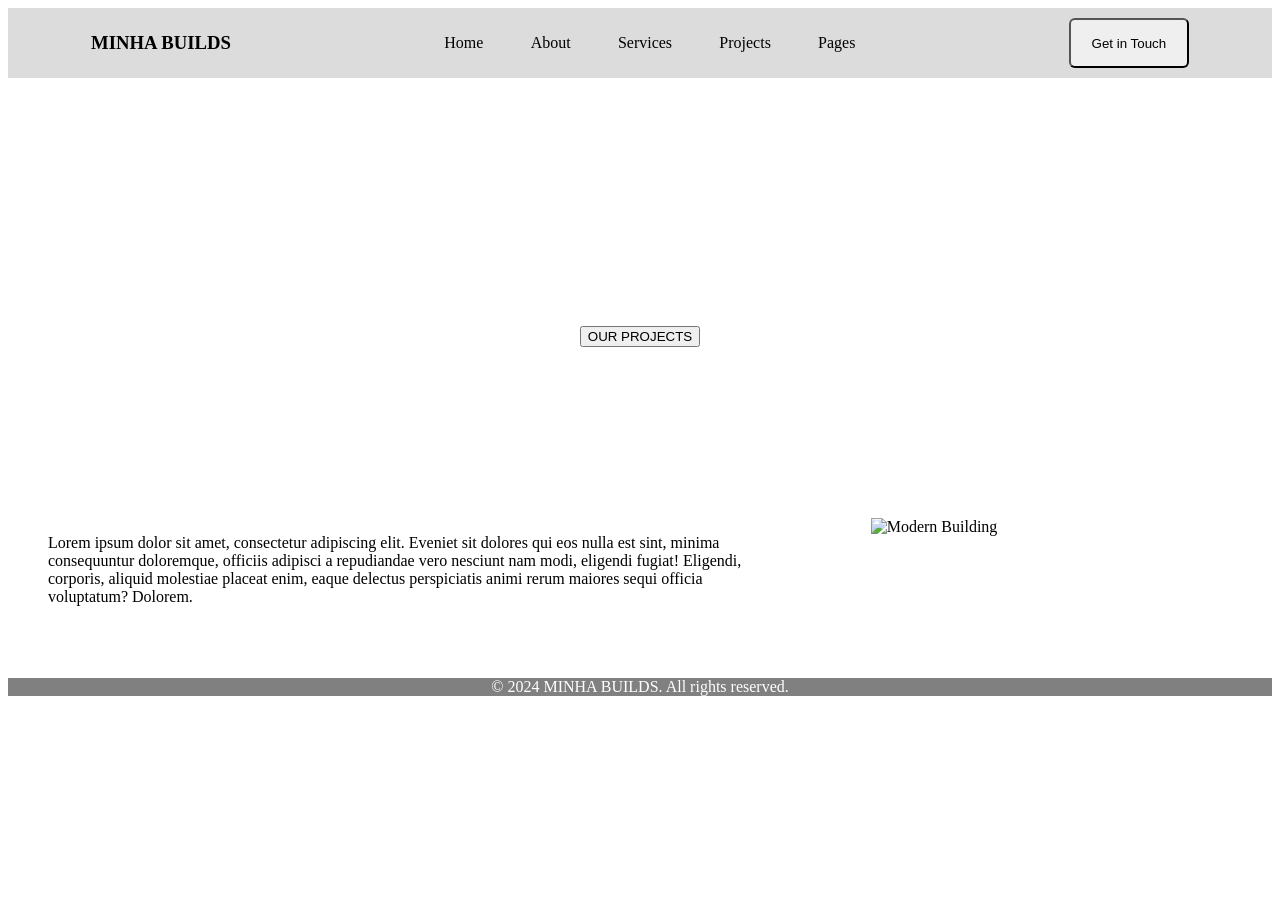
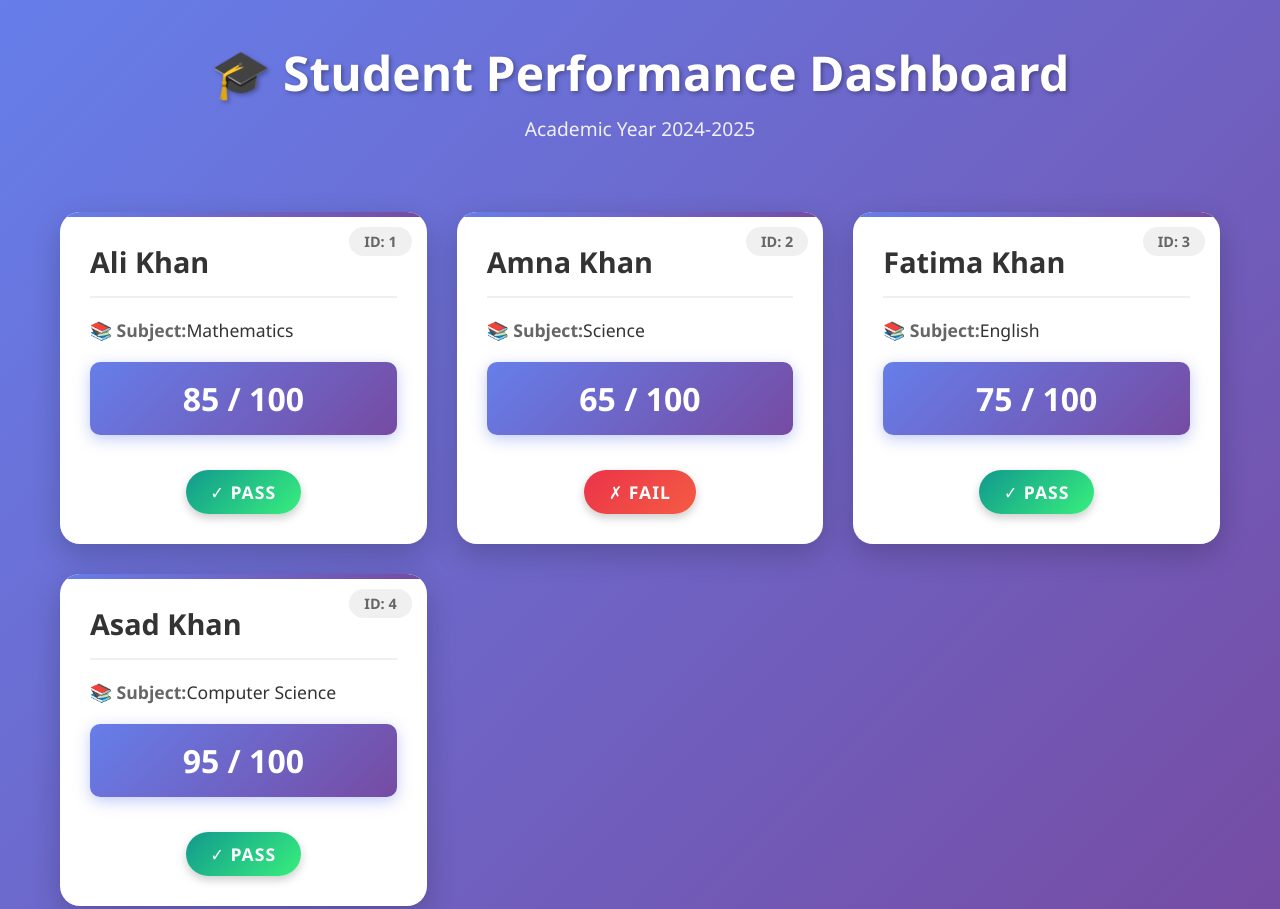
Before and after one commit to Minahil2117/web-task, a plain HTML site: page index.html in a window 1280 px wide. Shown: the top 909 px of the page. Before the commit the page ends 800 px from the top, so only its background shows below. Drawn offline with Linux system fonts and the light colour scheme.

Commit message:
Add files via upload

```diff
--- a/index.html
+++ b/index.html
@@ -3,54 +3,191 @@
 <head>
     <meta charset="UTF-8">
     <meta name="viewport" content="width=device-width, initial-scale=1.0">
-    <title>MINHA BUILDS</title>
-    <link rel="stylesheet" href="simple web pg dsgn.css">
+    <title>Student Performance Dashboard</title>
+    <style>
+        * {
+            margin: 0;
+            padding: 0;
+            box-sizing: border-box;
+        }
+
+        body {
+            font-family: 'Segoe UI', Tahoma, Geneva, Verdana, sans-serif;
+            background: linear-gradient(135deg, #667eea 0%, #764ba2 100%);
+            min-height: 100vh;
+            padding: 40px 20px;
+        }
+
+        .header {
+            text-align: center;
+            color: white;
+            margin-bottom: 50px;
+            animation: fadeInDown 0.8s ease-out;
+        }
+
+        .header h1 {
+            font-size: 3rem;
+            margin-bottom: 10px;
+            text-shadow: 2px 2px 4px rgba(0, 0, 0, 0.3);
+        }
+
+        .header p {
+            font-size: 1.2rem;
+            opacity: 0.9;
+        }
+
+        #student-container {
+            max-width: 1200px;
+            margin: 0 auto;
+            display: grid;
+            grid-template-columns: repeat(auto-fit, minmax(280px, 1fr));
+            gap: 30px;
+            padding: 20px;
+        }
+
+        .student-card {
+            background: white;
+            border-radius: 20px;
+            padding: 30px;
+            box-shadow: 0 10px 30px rgba(0, 0, 0, 0.2);
+            transition: transform 0.3s ease, box-shadow 0.3s ease;
+            animation: fadeInUp 0.6s ease-out;
+            position: relative;
+            overflow: hidden;
+        }
+
+        .student-card::before {
+            content: '';
+            position: absolute;
+            top: 0;
+            left: 0;
+            width: 100%;
+            height: 5px;
+            background: linear-gradient(90deg, #667eea, #764ba2);
+        }
+
+        .student-card:hover {
+            transform: translateY(-10px);
+            box-shadow: 0 15px 40px rgba(0, 0, 0, 0.3);
+        }
+
+        .student-card h2 {
+            color: #333;
+            font-size: 1.8rem;
+            margin-bottom: 20px;
+            padding-bottom: 15px;
+            border-bottom: 2px solid #f0f0f0;
+        }
+
+        .info-row {
+            display: flex;
+            align-items: center;
+            margin: 15px 0;
+            font-size: 1.1rem;
+        }
+
+        .info-label {
+            font-weight: 600;
+            color: #666;
+            min-width: 80px;
+        }
+
+        .info-value {
+            color: #333;
+            flex: 1;
+        }
+
+        .marks-display {
+            background: linear-gradient(135deg, #667eea, #764ba2);
+            color: white;
+            padding: 15px;
+            border-radius: 10px;
+            text-align: center;
+            font-size: 2rem;
+            font-weight: bold;
+            margin: 20px 0;
+            box-shadow: 0 4px 15px rgba(102, 126, 234, 0.4);
+        }
+
+        .status-badge {
+            display: inline-block;
+            padding: 10px 25px;
+            border-radius: 25px;
+            font-weight: bold;
+            font-size: 1.1rem;
+            margin-top: 15px;
+            text-transform: uppercase;
+            letter-spacing: 1px;
+            box-shadow: 0 4px 10px rgba(0, 0, 0, 0.2);
+        }
+
+        .pass {
+            background: linear-gradient(135deg, #11998e, #38ef7d);
+            color: white;
+        }
+
+        .fail {
+            background: linear-gradient(135deg, #eb3349, #f45c43);
+            color: white;
+        }
+
+        .id-badge {
+            position: absolute;
+            top: 15px;
+            right: 15px;
+            background: #f0f0f0;
+            color: #666;
+            padding: 5px 15px;
+            border-radius: 15px;
+            font-size: 0.9rem;
+            font-weight: 600;
+        }
+
+        @keyframes fadeInDown {
+            from {
+                opacity: 0;
+                transform: translateY(-30px);
+            }
+            to {
+                opacity: 1;
+                transform: translateY(0);
+            }
+        }
+
+        @keyframes fadeInUp {
+            from {
+                opacity: 0;
+                transform: translateY(30px);
+            }
+            to {
+                opacity: 1;
+                transform: translateY(0);
+            }
+        }
+
+        @media (max-width: 768px) {
+            .header h1 {
+                font-size: 2rem;
+            }
+
+            .student-card {
+                padding: 20px;
+            }
+
+            #student-container {
+                grid-template-columns: 1fr;
+            }
+        }
+    </style>
 </head>
 <body>
-    <header>
-<div class="logo">
-    <h3> MINHA BUILDS</h3>
-</div>
-<nav>
-    <a href="Home.html">Home</a>
-    <a href="About.html">About</a>
-    <a href="Services.html">Services</a>
-    <a href="Projects.html">Projects</a>
-    <a href="Pages.html">Pages</a>
-</nav>
-<button class="btn">Get in Touch</button>
-    </header>
-    <main>
-        <section id="hero">
-            <h1>WE DESIGN YOUR SPACE</h1>
-            <p>
-                Lorem ipsum dolor sit amet consectetur
-                adipisicing elit. Sit adipisci ex molestias
-                reiciendis ipsum cum doloremque eaque.
-                Adipisci, blanditiis impedit.
-            </p>
-            <button class="btn1">
-                OUR PROJECTS
-            </button>
+    <div class="header">
+        <h1>🎓 Student Performance Dashboard</h1>
+        <p>Academic Year 2024-2025</p>
+    </div>
 
-        </section>
-         <section class="main-content">
-        <div class="container">
-            <div class="content-wrapper">
-                <div class="text-column">
-                    <p>Lorem ipsum dolor sit amet, consectetur adipiscing elit. Eveniet sit dolores qui eos nulla est sint, minima consequuntur doloremque, officiis adipisci a repudiandae vero nesciunt nam modi, eligendi fugiat! Eligendi, corporis, aliquid molestiae placeat enim, eaque delectus perspiciatis animi rerum maiores sequi officia voluptatum? Dolorem.</p>
-                </div>
-                <div class="image-column">
-                    <img src="/building.jpg" alt="Modern Building">
-                    </div>
-            </div>
-        </div>
-    </section>
- </main>
+    <div id="student-container"></div>
 
-    <footer>
-<p>&copy; 2024 MINHA BUILDS. All rights reserved.</p>
-    </footer>
-
+    <script src="student.js"></script>
 </body>
 </html>
--- /dev/null
+++ b/student.js
@@ -0,0 +1,37 @@
+const students = [
+    { id: 1, name: "Ali Khan", marks: 85, subject: "Mathematics" },
+    { id: 2, name: "Amna Khan", marks: 65, subject: "Science" },
+    { id: 3, name: "Fatima Khan", marks: 75, subject: "English" },
+    { id: 4, name: "Asad Khan", marks: 95, subject: "Computer Science" },
+];
+
+const studentContainer = document.getElementById("student-container");
+
+const studentCards = students.map((student, index) => {
+    const status = student.marks >= 70 ? "Pass" : "Fail";
+    const statusClass = student.marks >= 70 ? "pass" : "fail";
+
+    return `
+        <div class="student-card" style="animation-delay: ${index * 0.1}s">
+            <span class="id-badge">ID: ${student.id}</span>
+            <h2>${student.name}</h2>
+
+            <div class="info-row">
+                <span class="info-label">📚 Subject:</span>
+                <span class="info-value">${student.subject}</span>
+            </div>
+
+            <div class="marks-display">
+                ${student.marks} / 100
+            </div>
+
+            <div style="text-align: center;">
+                <span class="status-badge ${statusClass}">
+                    ${status === "Pass" ? "✓" : "✗"} ${status}
+                </span>
+            </div>
+        </div>
+    `;
+});
+
+studentContainer.innerHTML = studentCards.join("");
```
